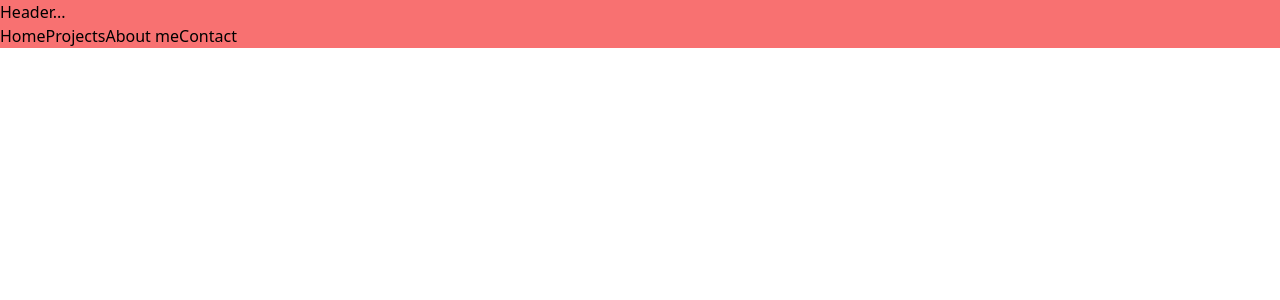
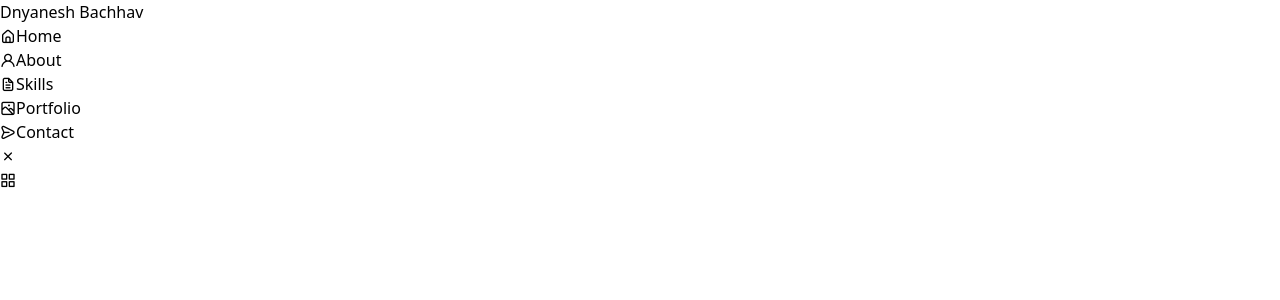
Before and after one commit to Dnyanesh-Bachhav/Portfolio, a Next.js app: page / in a window 1280 px wide. Shown: the top 300 px of the page. Built offline with nearby package versions, Linux system fonts and the light colour scheme.

Commit message:
Adding logos to navBar

```diff
--- a/components/header.jsx
+++ b/components/header.jsx
@@ -1,13 +1,51 @@
 function Header(){
     return(
-        <div id="navbar">
-        <h1>Header...</h1>
-        <ul className="text-xl bg-red-400" style={{display: 'flex',flexDirection : 'row'}}>
-            <li>Home</li>
-            <li>Projects</li>
-            <li>About me</li>
-            <li>Contact</li>
-        </ul>
+        <div>
+            <header className="header" >
+                <nav>
+                    <a href="#" className="nav__logo">Dnyanesh Bachhav</a>
+                    <div className="nav__menu" >
+                        <ul className="nav__list grid">
+                            <li>
+                                <a href="#home">
+                                    <i class="uil uil-estate"></i>
+                                </a>
+                                Home
+                            </li>
+                            <li>
+                                <a href="#About">
+                                    <i class="uil uil-user"></i>
+                                </a>
+                                About
+                            </li>
+                            <li>
+                                <a href="#skills">
+                                    <i class="uil uil-file-alt"></i>
+                                </a>
+                                Skills
+                            </li>
+                            <li>
+                                <a href="#portfolio">
+                                    <i class="uil uil-scenery"></i>
+                                </a>
+                                Portfolio
+                            </li>
+                            <li>
+                                <a href="#contact">
+                                    <i class="uil uil-message"></i>
+                                </a>
+                                Contact
+                            </li>
+                        </ul>
+                        <i class="uil uil-times" id="nav-close"></i>
+                    </div>
+                    <div className="nav__btns">
+                        <div className="nav__toggle" id="nav-toggle">
+                            <i class="uil uil-apps"></i>
+                        </div>
+                    </div>
+                </nav>
+            </header>
         </div>
     );
 }
--- a/pages/index.js
+++ b/pages/index.js
@@ -1,8 +1,12 @@
+import Head from 'next/head'
 import Header from '../components/header'
 
 export default function Home() {
   return (
-    <div className='bg-red-400' >
+    <div>
+      <Head>
+        <link rel="stylesheet" href="https://unicons.iconscout.com/release/v4.0.0/css/line.css"/>
+      </Head>
       <Header/>
     </div>
   )
--- a/tailwind.config.js
+++ b/tailwind.config.js
@@ -1,6 +1,6 @@
 /** @type {import('tailwindcss').Config} */
 module.exports = {
-  content: ["./pages/**/*.{js,ts,jsx,tsx}"],
+  content: ["./pages/**/*.{js,ts,jsx,tsx}","./components/**/*.{js,ts,jsx,tsx}"],
   theme: {
     extend: {},
   },
```
